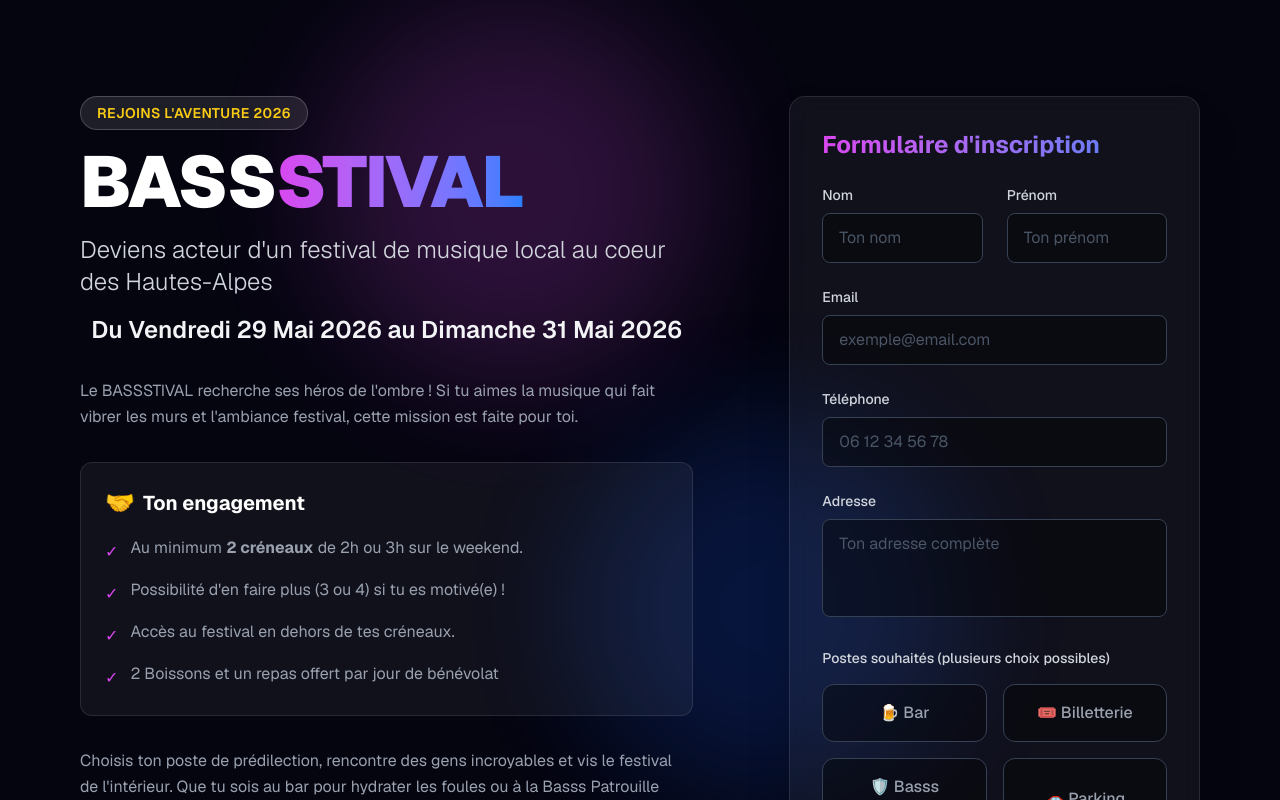
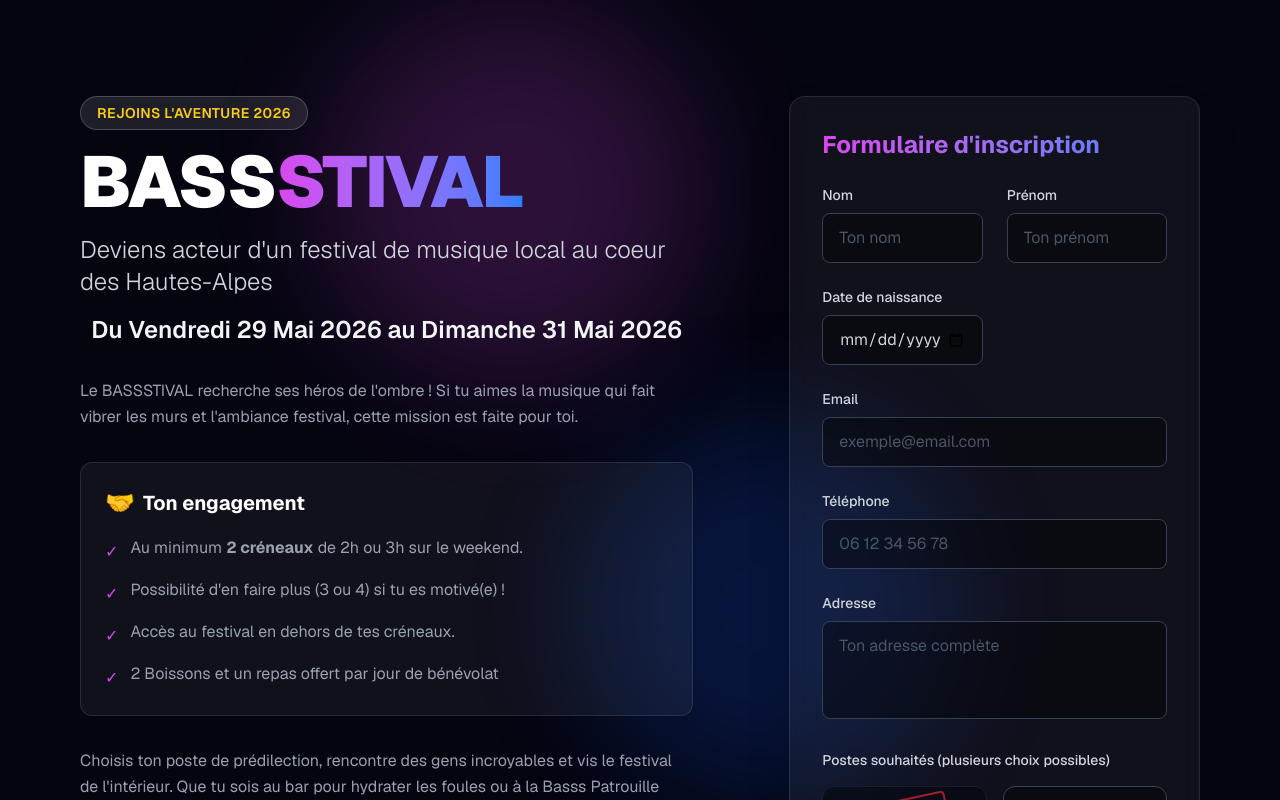
Before and after one commit to facenordgraphisme/bassstibenevoles, a Next.js app: page / in a window 1280 px wide. Shown: the top 800 px of the page. Built offline with nearby package versions, Linux system fonts and the light colour scheme.

Commit message:
newcommeit

```diff
--- a/app/api/volunteer/route.ts
+++ b/app/api/volunteer/route.ts
@@ -7,10 +7,10 @@ const resend = new Resend(process.env.RESEND_API_KEY);
 export async function POST(req: NextRequest) {
     try {
         const body = await req.json();
-        const { name, firstName, email, phone, address, roles, hasExperience, previousFestival, previousRole, slots, availabilityStart, availabilityEnd, comment } = body;
+        const { name, firstName, birthDate, email, phone, address, roles, hasExperience, previousFestival, previousRole, slots, availabilityStart, availabilityEnd, comment } = body;
 
         // Basic validation
-        if (!name || !firstName || !email || !phone || !address || !roles || roles.length === 0 || !slots || !availabilityStart || !availabilityEnd) {
+        if (!name || !firstName || !birthDate || !email || !phone || !address || !roles || roles.length === 0 || !slots || !availabilityStart || !availabilityEnd) {
             return NextResponse.json({ message: 'Missing required fields' }, { status: 400 });
         }
 
@@ -29,6 +29,7 @@ export async function POST(req: NextRequest) {
             _type: 'volunteer',
             name,
             firstName,
+            birthDate,
             email,
             phone,
             address,
@@ -52,6 +53,7 @@ export async function POST(req: NextRequest) {
                     <h1>Nouvelle inscription Bénévoles ! 🎉</h1>
                     <p><strong>Nom :</strong> ${name}</p>
                     <p><strong>Prénom :</strong> ${firstName}</p>
+                    <p><strong>Date de naissance :</strong> ${new Date(birthDate).toLocaleDateString('fr-FR')}</p>
                     <p><strong>Email :</strong> ${email}</p>
                     <p><strong>Téléphone :</strong> ${phone}</p>
                     <p><strong>Adresse :</strong> ${address}</p>
--- a/app/components/VolunteerForm.tsx
+++ b/app/components/VolunteerForm.tsx
@@ -16,7 +16,8 @@ export default function VolunteerForm() {
         slots: '2', // Default to 2 slots
         availabilityStart: '',
         availabilityEnd: '',
-        comment: ''
+        comment: '',
+        birthDate: ''
     });
 
     const [status, setStatus] = useState<'idle' | 'submitting' | 'success' | 'error'>('idle');
@@ -88,7 +89,8 @@ export default function VolunteerForm() {
                 slots: '2',
                 availabilityStart: '',
                 availabilityEnd: '',
-                comment: ''
+                comment: '',
+                birthDate: ''
             });
         } catch (error: any) {
             setStatus('error');
@@ -144,6 +146,20 @@ export default function VolunteerForm() {
                 </div>
             </div>
 
+            <div className="grid grid-cols-1 md:grid-cols-2 gap-6">
+                <div className="space-y-2">
+                    <label className="block text-sm font-medium text-gray-300">Date de naissance</label>
+                    <input
+                        type="date"
+                        name="birthDate"
+                        value={formData.birthDate}
+                        onChange={handleChange}
+                        required
+                        className="w-full bg-black/40 border border-gray-700 rounded-lg px-4 py-3 focus:outline-none focus:border-primary focus:ring-1 focus:ring-primary transition-all placeholder-gray-600 text-gray-300"
+                    />
+                </div>
+            </div>
+
             <div className="space-y-2">
                 <label className="block text-sm font-medium text-gray-300">Email</label>
                 <input
@@ -191,20 +207,30 @@ export default function VolunteerForm() {
                         { id: 'billetterie', label: '🎟️ Billetterie' },
                         { id: 'basss_patrol', label: '🛡️ Basss Patrouille' },
                         { id: 'parking', label: '🚗 Parking' },
-                    ].map((option) => (
+                    ].map((option) => {
+                        const isBar = option.id === 'bar';
+                        return (
                             <div
                                 key={option.id}
-                            onClick={() => handleRoleChange(option.id)}
-                            className={`cursor-pointer border rounded-xl p-4 transition-all duration-200 flex items-center justify-center text-center font-medium select-none
-                                ${formData.roles.includes(option.id)
+                                onClick={() => !isBar && handleRoleChange(option.id)}
+                                className={`cursor-pointer border rounded-xl p-4 transition-all duration-200 flex items-center justify-center text-center font-medium select-none relative overflow-hidden
+                                    ${isBar
+                                        ? 'bg-gray-900/40 border-gray-800 text-gray-600 cursor-not-allowed opacity-60'
+                                        : formData.roles.includes(option.id)
                                             ? 'bg-primary/20 border-primary text-white shadow-[0_0_15px_rgba(217,70,239,0.3)]'
                                             : 'bg-black/40 border-gray-700 text-gray-400 hover:border-gray-500 hover:bg-white/5'
                                     }
                                 `}
                             >
                                 {option.label}
+                                {isBar && (
+                                    <div className="absolute inset-0 flex items-center justify-center bg-black/60 backdrop-blur-[1px]">
+                                        <span className="text-red-500 font-bold transform -rotate-12 border-2 border-red-500 px-2 py-1 rounded text-sm uppercase">Complet</span>
                                     </div>
-                    ))}
+                                )}
+                            </div>
+                        );
+                    })}
                     <div
                         onClick={() => handleRoleChange('any')}
                         className={`col-span-2 cursor-pointer border rounded-xl p-4 transition-all duration-200 flex items-center justify-center text-center font-medium select-none
--- a/sanity/schemaTypes/volunteer.ts
+++ b/sanity/schemaTypes/volunteer.ts
@@ -15,6 +15,13 @@ export const volunteer = defineType({
             name: 'firstName',
             title: 'Prénom',
             type: 'string',
+            validation: (rule) => rule.required(),
+        }),
+
+        defineField({
+            name: 'birthDate',
+            title: 'Date de naissance',
+            type: 'date',
             validation: (rule) => rule.required(),
         }),
         defineField({
```
Lines whose indentation alone changed are shown as unchanged.
